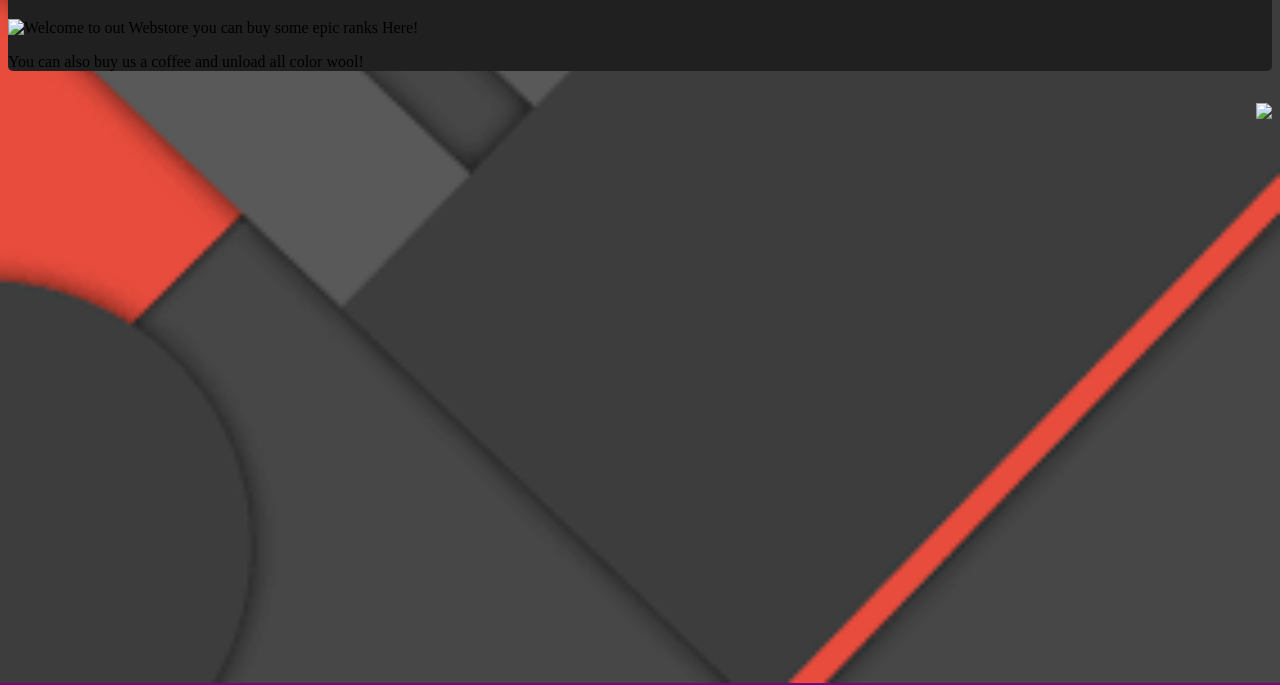
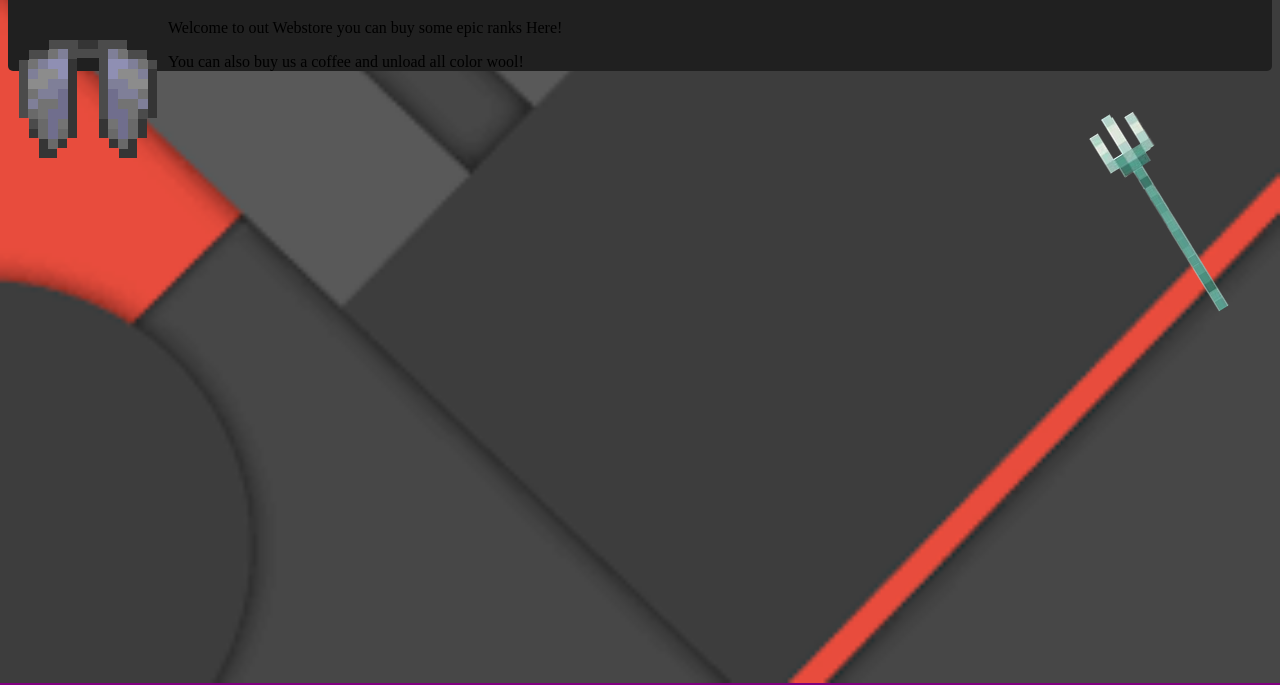
Before and after one commit to WiredDesigns/ElyTeWebstore, a plain HTML site: page index.html in a window 1280 px wide. Shown: the part 115-800 px from the top of the page. Drawn offline with Linux system fonts and the light colour scheme; files whose address does not match are found by name; a web font is replaced by a local one.

Commit message:
autopush

```diff
--- a/index.html
+++ b/index.html
@@ -18,9 +18,9 @@
         <div class="imageboxes">
 
         </div>
-        <img id="elytra" src="elytra.png">
+        <img id="elytra" src="/assets/images/elytra.png">
         <p id="elytra2">Welcome to out Webstore you can buy some epic ranks Here!</p>
-        <img id="trident" src="trident.png">
+        <img id="trident" src="assets/images/trident.png">
         <p id="trident2">You can also buy us a coffee and unload all color wool!</p>
     </div>
 
```
